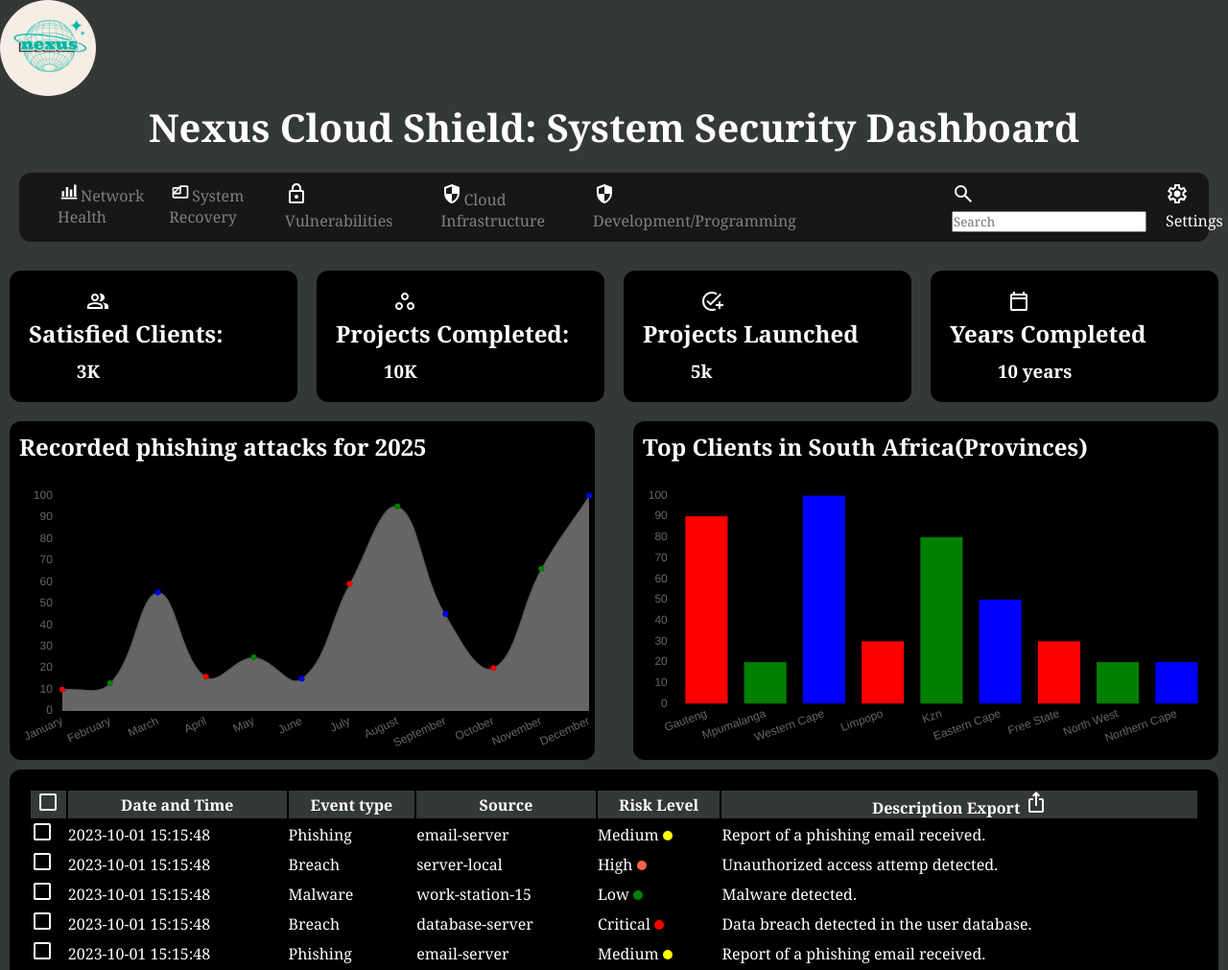
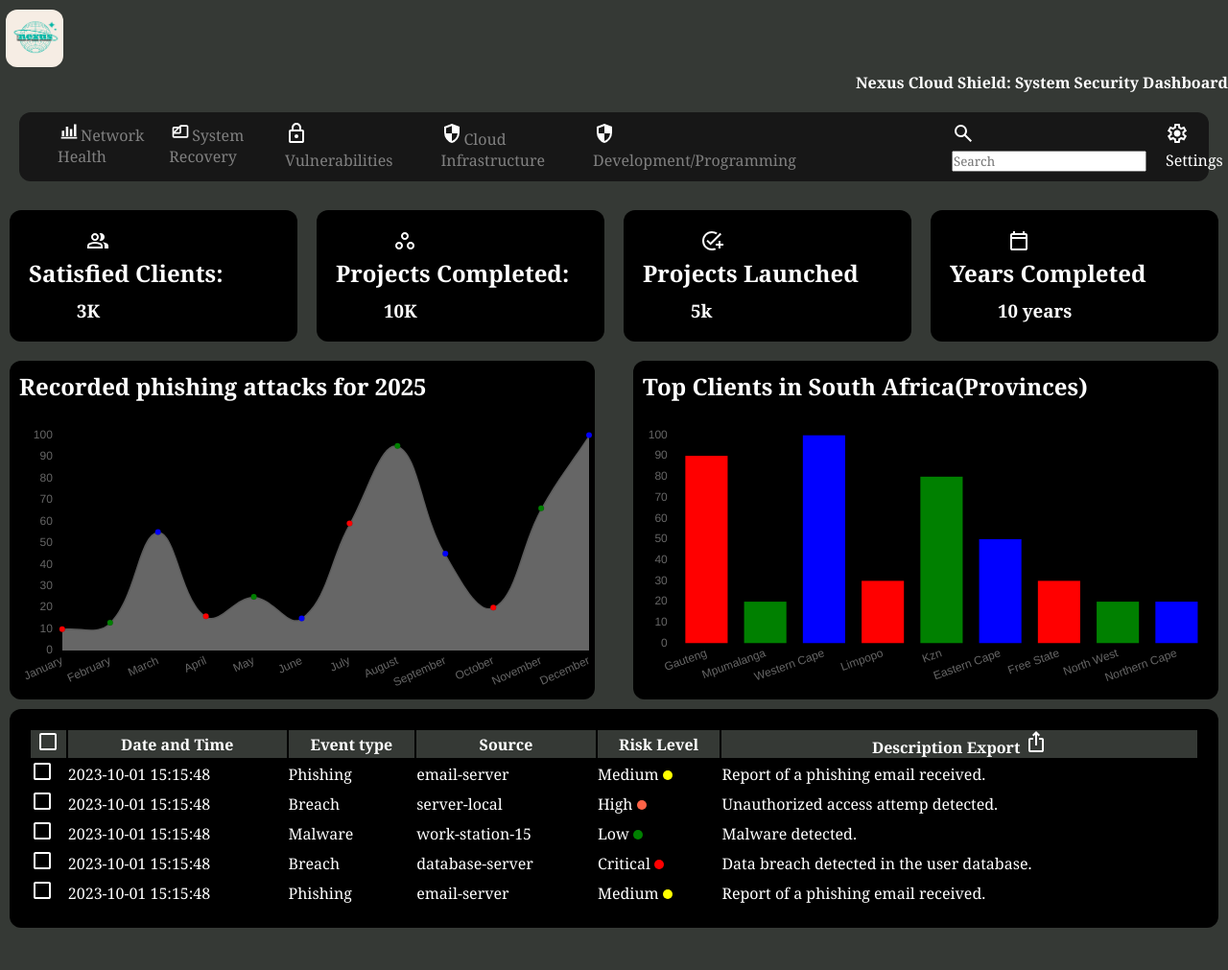
Before and after one commit to ThembelihleQueeneth/Task3.5_CyberDashboard, a plain HTML site: page index.html in a window 1280 px wide. Shown: the top 1011 px of the page at 96% size. After the commit the page ends 977 px from the top, so only its background shows below. Drawn offline with nearby package versions, Linux system fonts and the light colour scheme.

Commit message:
update the style

```diff
--- a/index.html
+++ b/index.html
@@ -7,12 +7,14 @@
     <link rel="stylesheet" href="styles.css">
     <link rel="stylesheet" href="https://cdnjs.cloudflare.com/ajax/libs/font-awesome/4.7.0/css/font-awesome.min.css"/>
     <link rel="stylesheet" href="https://fonts.googleapis.com/css2?family=Material+Symbols+Outlined:opsz,wght,FILL,GRAD@20..48,100..700,0..1,-50..200&icon_names=group" />
+    <link rel="stylesheet" href="https://cdnjs.cloudflare.com/ajax/libs/font-awesome/6.7.2/css/brands.min.css" integrity="sha512-58P9Hy7II0YeXLv+iFiLCv1rtLW47xmiRpC1oFafeKNShp8V5bKV/ciVtYqbk2YfxXQMt58DjNfkXFOn62xE+g==" crossorigin="anonymous" referrerpolicy="no-referrer" />
     <script src="https://cdnjs.cloudflare.com/ajax/libs/Chart.js/2.9.4/Chart.js"></script>
+
 </head>
 <body>
     <header>
         <img src="media/images/logo.png" alt="">
-        <h1>Nexus Cloud Shield: System Security Dashboard</h1>
+        <h1>Nexus Cloud Shield: System Security Dashboard<i class="fa-solid fa-house"></i></h1>
 
 
     </header>
@@ -20,7 +22,7 @@
     <div class="menu">
             <div class="menu-items">
                 <ul>
-                    <li><a href=""><svg xmlns="http://www.w3.org/2000/svg" height="20px" viewBox="0 -960 960 960" width="24px" fill="#FFFFFF"><path d="M80-120v-80h800v80H80Zm40-120v-280h120v280H120Zm200 0v-480h120v480H320Zm200 0v-360h120v360H520Zm200 0v-600h120v600H720Z"/></svg>Network Health</a></li>
+                    <li><a href=""><svg xmlns="http://www.w3.org/2000/svg" height="20px" viewBox="0 -960 960 960" width="24px" fill="#FFFFFF" ><path d="M80-120v-80h800v80H80Zm40-120v-280h120v280H120Zm200 0v-480h120v480H320Zm200 0v-360h120v360H520Zm200 0v-600h120v600H720Z"/></svg>Network Health</a></li>
                     <li><svg xmlns="http://www.w3.org/2000/svg" height="20px" viewBox="0 -960 960 960" width="24px" fill="#FFFFFF"><path d="M160-160q-33 0-56.5-23.5T80-240v-400q0-33 23.5-56.5T160-720h240l80-80h320q33 0 56.5 23.5T880-720v480q0 33-23.5 56.5T800-160H160Zm73-280h207v-207L233-440Zm-73-40 160-160H160v160Zm0 120v120h640v-480H520v280q0 33-23.5 56.5T440-360H160Zm280-160Z"/></svg><a href="">System Recovery</a></li>
                     <li><a href=""><svg xmlns="http://www.w3.org/2000/svg" height="24px" viewBox="0 -960 960 960" width="24px" fill="#FFFFFF"><path d="M240-80q-33 0-56.5-23.5T160-160v-400q0-33 23.5-56.5T240-640h40v-80q0-83 58.5-141.5T480-920q83 0 141.5 58.5T680-720v80h40q33 0 56.5 23.5T800-560v400q0 33-23.5 56.5T720-80H240Zm0-80h480v-400H240v400Zm240-120q33 0 56.5-23.5T560-360q0-33-23.5-56.5T480-440q-33 0-56.5 23.5T400-360q0 33 23.5 56.5T480-280ZM360-640h240v-80q0-50-35-85t-85-35q-50 0-85 35t-35 85v80ZM240-160v-400 400Z"/></svg>Vulnerabilities</a></li>
                     <li><svg xmlns="http://www.w3.org/2000/svg" height="24px" viewBox="0 -960 960 960" width="24px" fill="#FFFFFF"><path d="M480-80q-139-35-229.5-159.5T160-516v-244l320-120 320 120v244q0 152-90.5 276.5T480-80Zm0-84q97-30 162-118.5T718-480H480v-315l-240 90v207q0 7 2 18h238v316Z"/></svg><a href="">Cloud Infrastructure</a></li>
--- a/styles.css
+++ b/styles.css
@@ -12,13 +12,17 @@ body{
 
 h1{
     text-align: center;
-    font-size: 2.5em;;
+    font-size: 16px;
+    justify-content: end;
+    text-align: end;
 }
 header img{
-    width: 100px;
-    height: 100px;
+    width: 60px;
+    height: 60px;
     margin: 0 auto;
-    border-radius: 50px;
+    border-radius: 12px;
+    margin-top: 10px;
+    margin-left: 6px;
 }
 .menu{
     display: flex;
@@ -49,6 +53,9 @@ header img{
     gap: 10px;
 
 }
+/* html, body{
+    overflow-y: hidden;
+} */
 
 
 .container{
```
